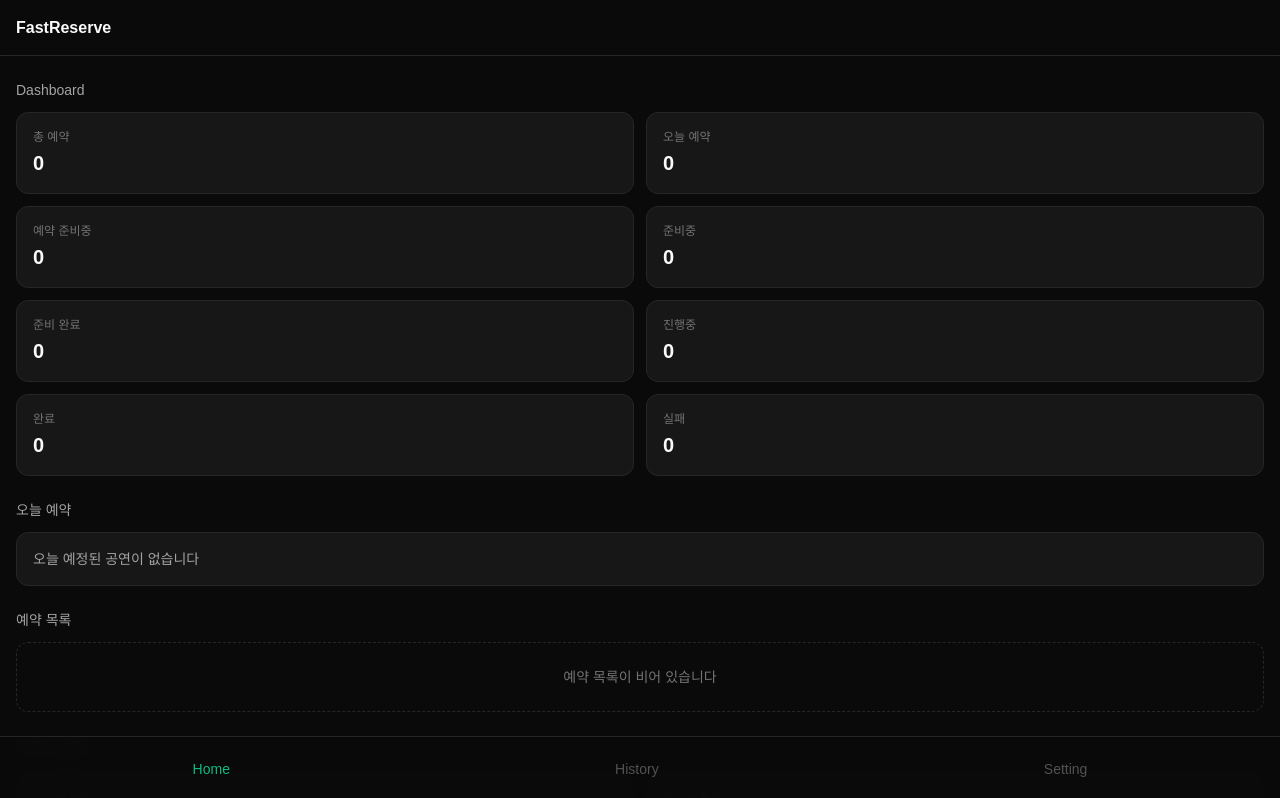
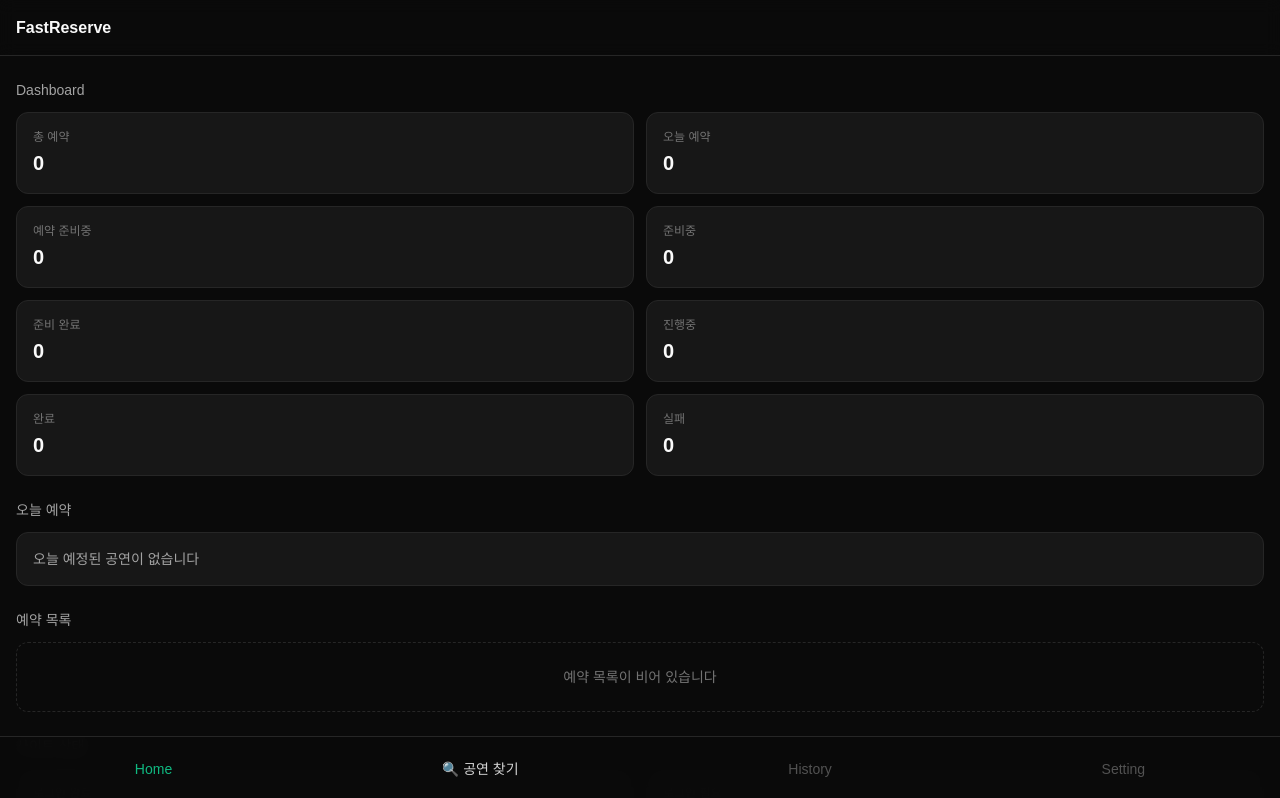
Before and after one commit to parkviewhappy-cmyk/fastreserve, a React (Vite) app: page / in a window 1280 px wide. Shown: the top 798 px of the page. Built offline with nearby package versions, Linux system fonts and the light colour scheme; a web font is replaced by a local one.

Commit message:
feat: wire up bottom navigation with real links, add 🔍 공연 찾기
Home and 공연 찾기 are now real react-router Links (previously the nav bar
was decorative text only, per Sprint 1 TODO). History/Setting remain
inactive placeholders since those screens don't exist yet.

```diff
--- a/src/components/layout/BottomNavigation.tsx
+++ b/src/components/layout/BottomNavigation.tsx
@@ -1,35 +1,48 @@
+import { Link, useLocation } from 'react-router-dom'
+
 interface NavItem {
   label: string
+  to?: string
   active: boolean
 }
 
-// Sprint 1: Home만 구현되어 있어 나머지 탭은 비활성 상태로 표시한다.
-// 이후 Sprint에서 History, Setting 라우트가 추가되면 활성화한다.
-const NAV_ITEMS: NavItem[] = [
-  { label: 'Home', active: true },
+/**
+ * Sprint 1: Home만 구현되어 있어 나머지 탭은 비활성 상태로 표시한다.
+ * Sprint 11(PM 지시): "🔍 공연 찾기"(Discovery, /discovery)를 실제 이동 가능한 링크로
+ * 추가한다. Home도 함께 실제 링크로 전환했다(기존에는 라벨만 있고 이동 기능이 없었다).
+ * History/Setting은 아직 화면이 없으므로 계속 비활성 상태로 남겨둔다.
+ */
+function BottomNavigation() {
+  const location = useLocation()
+
+  const items: NavItem[] = [
+    { label: 'Home', to: '/', active: true },
+    { label: '🔍 공연 찾기', to: '/discovery', active: true },
     { label: 'History', active: false },
     { label: 'Setting', active: false },
   ]
 
-/**
- * 하단 네비게이션.
- * 재사용 가능한 컴포넌트로 페이지 전환 로직은 이후 Sprint에서 연결한다.
- */
-function BottomNavigation() {
   return (
     <nav className="sticky bottom-0 z-10 flex h-16 items-center justify-around border-t border-neutral-800 bg-neutral-950/95 backdrop-blur">
-      {NAV_ITEMS.map((item) => (
-        <span
+      {items.map((item) =>
+        item.active && item.to ? (
+          <Link
             key={item.label}
+            to={item.to}
             className={
-            item.active
+              location.pathname === item.to
                 ? 'text-sm font-medium text-primary-500'
-              : 'text-sm font-medium text-neutral-600'
+                : 'text-sm font-medium text-neutral-300'
             }
           >
             {item.label}
+          </Link>
+        ) : (
+          <span key={item.label} className="text-sm font-medium text-neutral-600">
+            {item.label}
           </span>
-      ))}
+        )
+      )}
     </nav>
   )
 }
```
Lines whose indentation alone changed are shown as unchanged.
